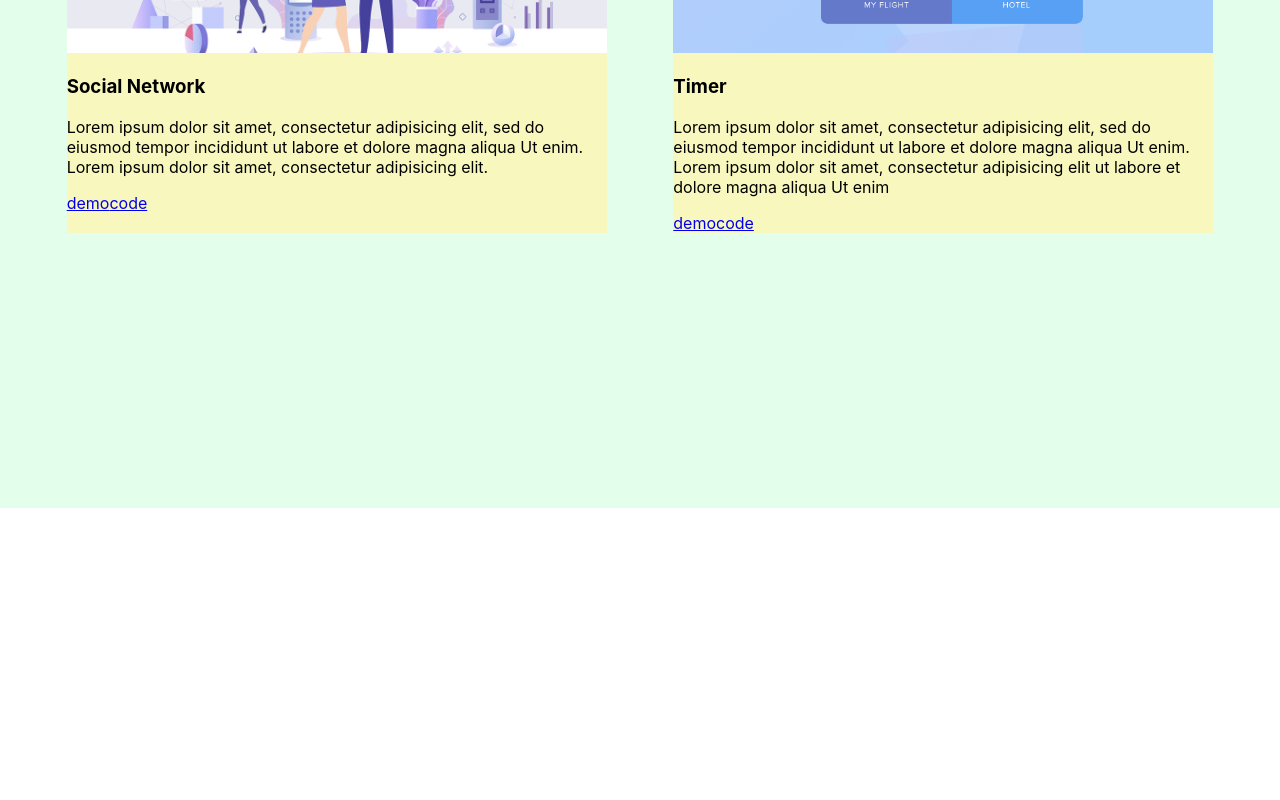
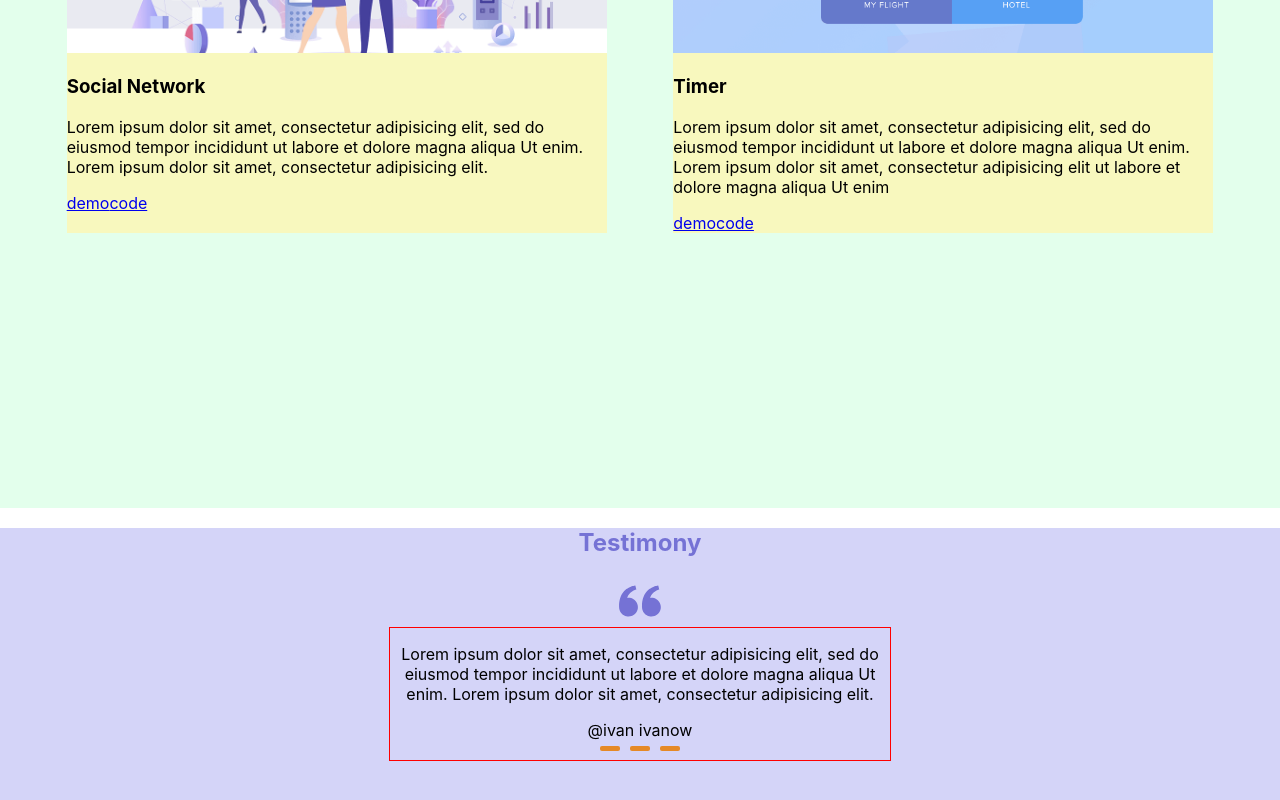
Before and after one commit to MaxSRco/portfolio-start-project-vite-main, a React (Vite) app: page / in a window 1280 px wide. Shown: the part 1986-2786 px from the top of the page. Before the commit the page ends 2494 px from the top, so only its background shows below. Built offline with nearby package versions, Linux system fonts and the light colour scheme.

Commit message:
Testimony

```diff
--- a/src/App.tsx
+++ b/src/App.tsx
@@ -3,6 +3,7 @@
 import {Main} from "./assets/layout/sections/main/Main";
 import {Skills} from "./assets/layout/sections/skills/Skills";
 import {Works} from "./assets/layout/sections/works/Works";
+import {Testimony} from "./assets/layout/sections/testimony/Testimony";
 
 function App() {
     return (
@@ -11,6 +12,7 @@
             <Main/>
             <Skills/>
             <Works/>
+            <Testimony/>
         </div>
     )
 }
--- a/src/assets/components/menu/Menu.tsx
+++ b/src/assets/components/menu/Menu.tsx
@@ -20,5 +20,6 @@
     gap: 30px;
     list-style: none;
     justify-content: center;
+    padding-inline-start: 0;
   }
 `
--- /dev/null
+++ b/src/assets/components/slider/Slider.tsx
@@ -0,0 +1,54 @@
+import styled from "styled-components";
+import {FlexWrapper} from "../FlexWrapper";
+
+export const Slider = () => {
+    return (
+        <StyledSlider>
+            <FlexWrapper>
+                <Slide>
+                    <Text>Lorem ipsum dolor sit amet, consectetur adipisicing elit, sed do eiusmod tempor incididunt ut
+                        labore et dolore magna aliqua Ut enim. Lorem ipsum dolor sit amet, consectetur adipisicing
+                        elit.</Text>
+                    <Name>@ivan ivanow</Name>
+                </Slide>
+            </FlexWrapper>
+            <Pagination>
+                <span> </span>
+                <span> </span>
+                <span> </span>
+            </Pagination>
+        </StyledSlider>
+    );
+};
+
+const StyledSlider = styled.div`
+  border: 1px solid red;
+  max-width: 500px;
+  display: flex;
+  flex-direction: column;
+  align-items: center;
+`
+
+const Slide = styled.div`
+  text-align: center;
+  width: 100%;
+`
+
+const Text = styled.p`
+
+`
+
+const Name = styled.span`
+
+`
+
+const Pagination = styled.div`
+  span {
+    display: inline-block;
+    width: 20px;
+    height: 5px;
+    background-color: #e58926;
+    margin: 5px;
+    border-radius: 2px;
+  }
+`
--- a/src/assets/layout/sections/main/Main.tsx
+++ b/src/assets/layout/sections/main/Main.tsx
@@ -7,8 +7,8 @@
 		<StyledMain>
 			<FlexWrapper align={"center"} justify={"space-around"}>
 				<div>
-					<span>Hi There</span>
-					<Name>I am Sergey Maksimov</Name>
+					<span>Hi there</span>
+					<Name>I'm Sergey Maksimov</Name>
 					<MainTitle>A Web Developer. </MainTitle>
 				</div>
 
--- a/src/assets/layout/sections/skills/Skills.tsx
+++ b/src/assets/layout/sections/skills/Skills.tsx
@@ -1,6 +1,5 @@
 import styled from "styled-components";
 import {FlexWrapper} from "../../../components/FlexWrapper";
-// import {Icon} from "../../../components/icon/Icon";
 import {SectionTitle} from "../../../components/SectionTitle";
 import {Skill} from "./skill/Skill";
 
--- a/src/assets/layout/sections/skills/skill/Skill.tsx
+++ b/src/assets/layout/sections/skills/skill/Skill.tsx
@@ -1,13 +1,13 @@
 import {Icon} from "../../../../components/icon/Icon";
 import styled from "styled-components";
 
-type SkillPropstype = {
+type SkillPropsType = {
 	iconId: string
 	title: string
 	description: string
 }
 
-export const Skill = (props: SkillPropstype) => {
+export const Skill = (props: SkillPropsType) => {
 	return (
 		<StyledSkill>
 			<Icon iconId={props.iconId}/>
--- /dev/null
+++ b/src/assets/layout/sections/testimony/Testimony.tsx
@@ -0,0 +1,23 @@
+import styled from "styled-components";
+import {Icon} from "../../../components/icon/Icon";
+import {SectionTitle} from "../../../components/SectionTitle";
+import {Slider} from "../../../components/slider/Slider";
+import {FlexWrapper} from "../../../components/FlexWrapper";
+
+export const Testimony = () => {
+    return (
+        <StyledTestimony>
+            <SectionTitle>Testimony</SectionTitle>
+            <FlexWrapper direction={"column"} align={"center"}>
+                <Icon iconId={"quote"}/>
+                <Slider/>
+            </FlexWrapper>
+
+        </StyledTestimony>
+    );
+};
+
+const StyledTestimony = styled.section`
+  min-height: 50vh;
+  background-color: #d4d4f8;
+`
```
